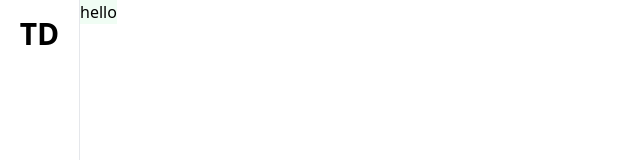
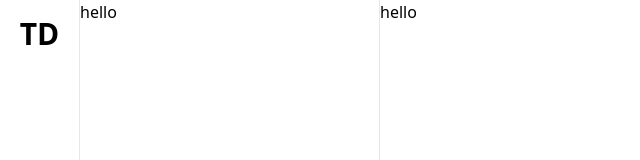
Before and after one commit to tushar7d/tushardebnath-next, a Next.js app: page /blog in a window 1280 px wide. Shown: the top 160 px of the page, without its empty margins (0-640 px from the left). Built offline with nearby package versions, Linux system fonts and the light colour scheme.

Commit message:
chganges

```diff
--- a/app/blog/layout.js
+++ b/app/blog/layout.js
@@ -1,7 +1,10 @@
 
 export default function RootLayout({ children }) {
   return (
-    <div className="bg-green-50">
+    <div className="flex w-[calc(100vw-80px)]  ">
+      <div className="w-[300px] border-r h-screen sticky top-0">
+        hello
+      </div>
      {children}
     </div>
   )
```
